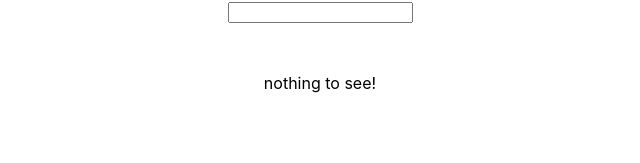
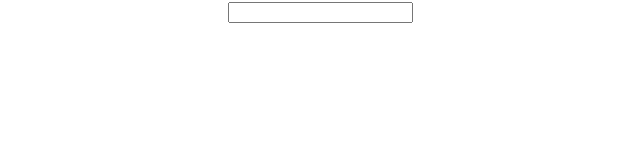
Before and after one commit to minheekangg/groupnine-movie, a React (Create React App) app in the folder movie-search/: page / in a window 1280 px wide. Shown: the part 129-292 px from the top of the page, without its empty margins (320-960 px from the left). Built offline with nearby package versions, Linux system fonts and the light colour scheme.

Commit message:
removed nothing to see

```diff
--- a/movie-search/src/Components/Movie-Container.js
+++ b/movie-search/src/Components/Movie-Container.js
@@ -4,7 +4,7 @@ import MovieCard from './Movie-Card';
 
 function MovieContainter({movies, handleLoadMore}) {
     if (!movies || !movies.length) {
-        return <div>nothing to see!</div>;
+        return null;
     }
     return <div>
         {
```
